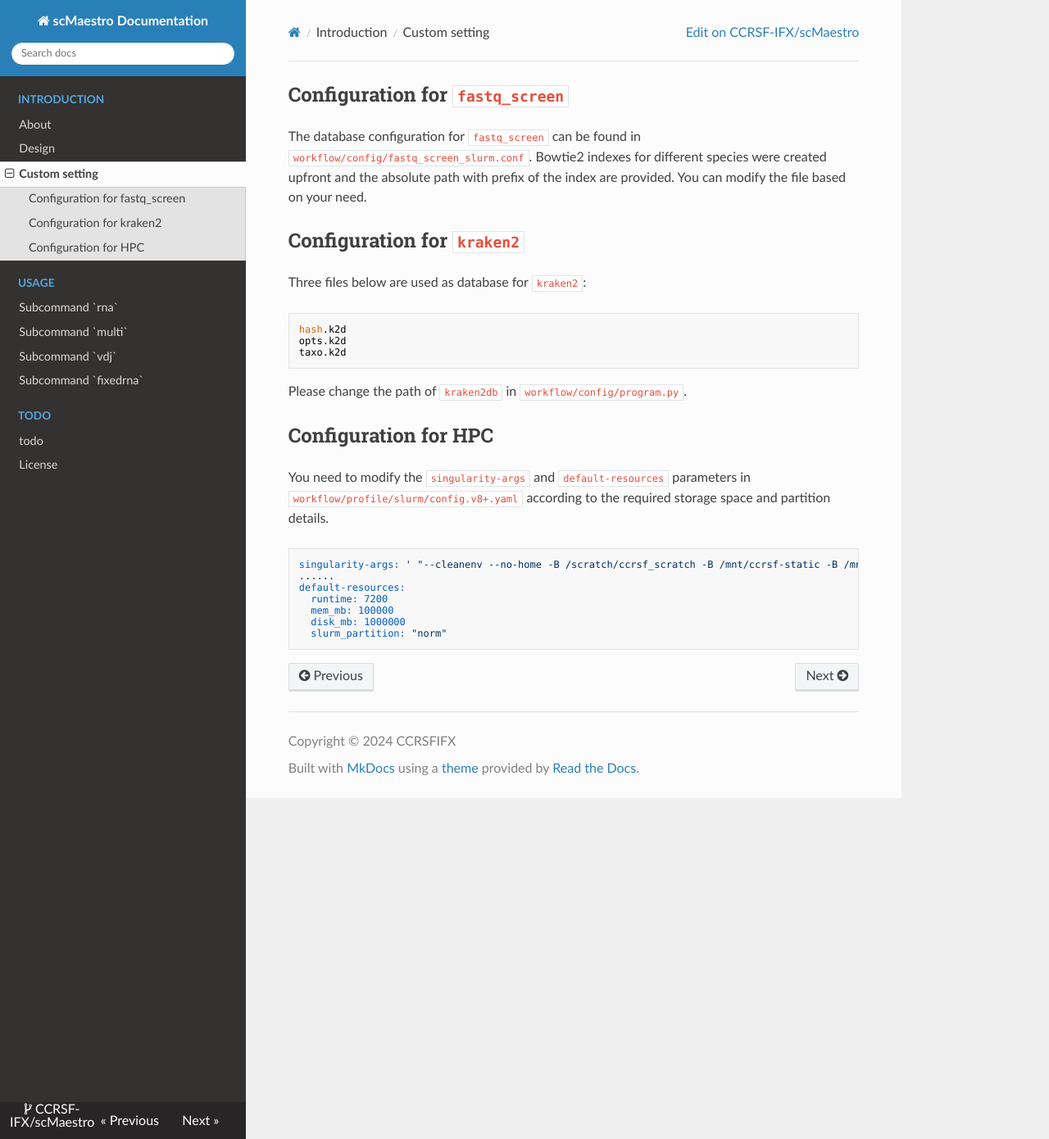
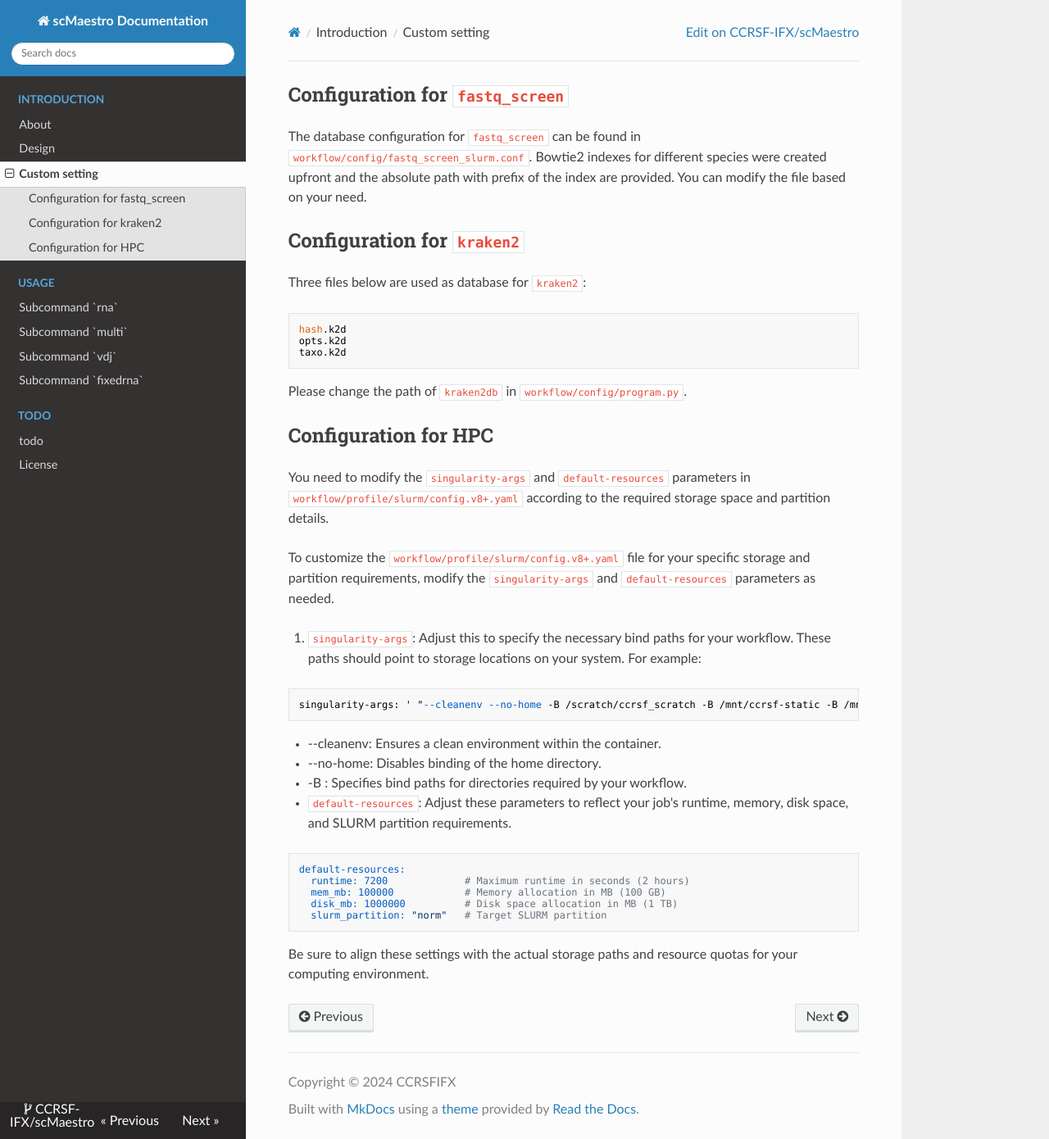
Before and after one commit to CCRSF-IFX/scMaestro, an MkDocs documentation site: the page built from docs/custom_setting.md, in a window 1280 px wide and 1390 px high. Shown: the whole window at 82% size. Built offline with MkDocs 1.6.1, drawn with Linux system fonts in a browser that asks for light colours; nearby versions of some CDN libraries.

Commit message:
Update documentation

````diff
--- a/docs/custom_setting.md
+++ b/docs/custom_setting.md
@@ -23,12 +23,26 @@ Please change the path of `kraken2db` in  `workflow/config/program.py`.
 
 You need to modify the `singularity-args` and `default-resources` parameters in `workflow/profile/slurm/config.v8+.yaml` according to the required storage space and partition details.
 
+To customize the `workflow/profile/slurm/config.v8+.yaml` file for your specific storage and partition requirements, modify the `singularity-args` and `default-resources` parameters as needed.
+
+1. `singularity-args`: Adjust this to specify the necessary bind paths for your workflow. These paths should point to storage locations on your system. For example:
+
 ```
 singularity-args: ' "--cleanenv --no-home -B /scratch/ccrsf_scratch -B /mnt/ccrsf-static -B /mnt/ccrsf-ifx -B /mnt/ccrsf-raw -B /mnt/ccrsf-active" '
-......
+```
+
+* --cleanenv: Ensures a clean environment within the container.
+* --no-home: Disables binding of the home directory.
+* -B <path>: Specifies bind paths for directories required by your workflow.
+
+2. `default-resources`: Adjust these parameters to reflect your job's runtime, memory, disk space, and SLURM partition requirements.
+
+```
 default-resources:
-  runtime: 7200
-  mem_mb: 100000
-  disk_mb: 1000000
-  slurm_partition: "norm"
+  runtime: 7200             # Maximum runtime in seconds (2 hours)
+  mem_mb: 100000            # Memory allocation in MB (100 GB)
+  disk_mb: 1000000          # Disk space allocation in MB (1 TB)
+  slurm_partition: "norm"   # Target SLURM partition
 ```
+
+Be sure to align these settings with the actual storage paths and resource quotas for your computing environment.
````
